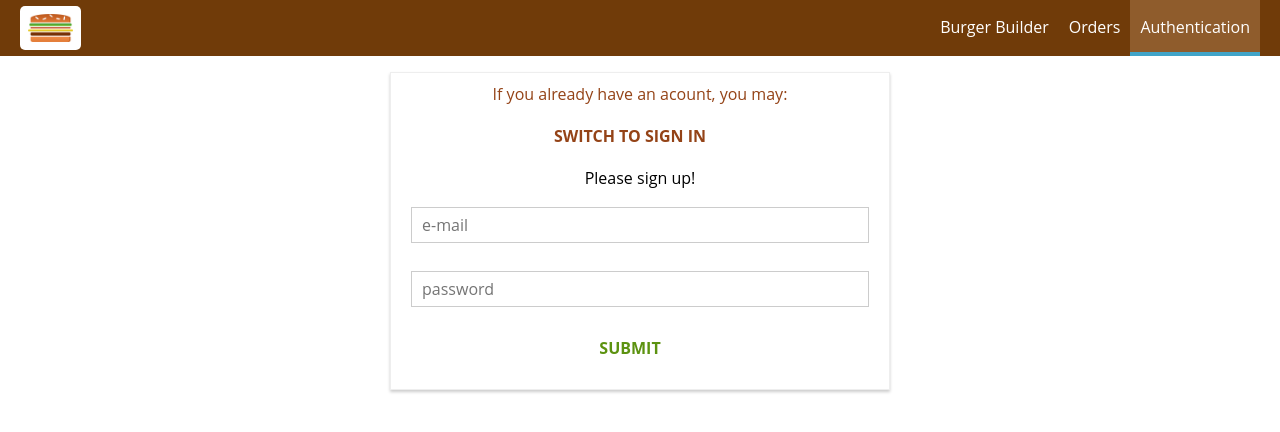
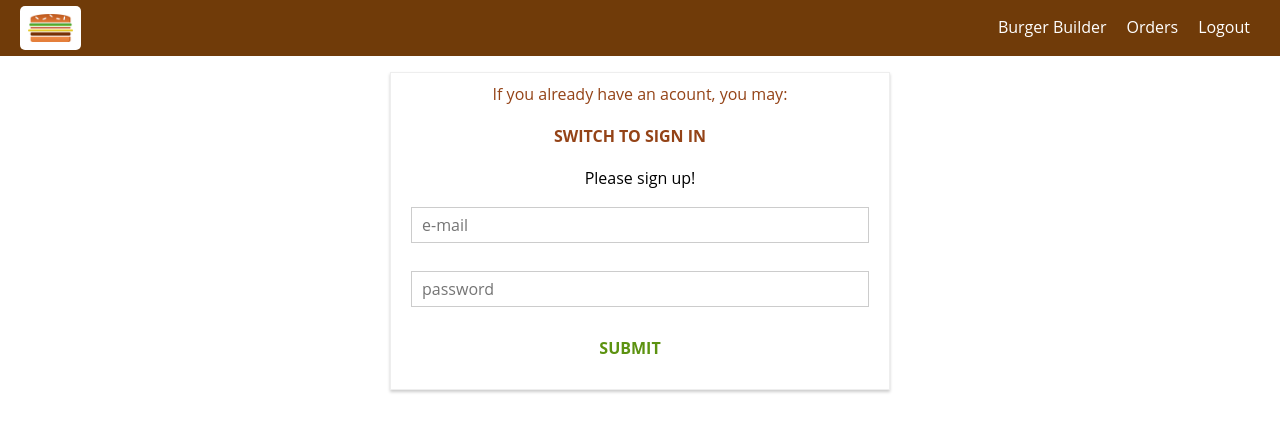
Before and after one commit to footios/burger-redux-15, a React (Create React App) app: page /auth in a window 1280 px wide. Shown: the top 432 px of the page. Built offline with nearby package versions, Linux system fonts and the light colour scheme.

Commit message:
256. Logout link added

```diff
--- a/src/components/Navigation/NavigationItems/NavigationItems.js
+++ b/src/components/Navigation/NavigationItems/NavigationItems.js
@@ -1,8 +1,8 @@
-import React from "react";
-import classes from "./NavigationItems.module.css";
-import NavigationItem from "./NavigationItem/NavigationItem";
+import React from 'react';
+import classes from './NavigationItems.module.css';
+import NavigationItem from './NavigationItem/NavigationItem';
 
-const navigationItems = props => {
+const navigationItems = (props) => {
 	return (
 		// Because the 'active' attribute is a boolean value
 		// we don't need to set active={true}
@@ -10,15 +10,15 @@
 
 		// Now we no longer need to pass that info so we removed 'active'
 		<ul className={classes.NavigationItems}>
-      <NavigationItem link="/" exact >
+			<NavigationItem link="/" exact>
 				Burger Builder
 			</NavigationItem>
-      <NavigationItem link="/orders" >
-        Orders
-      </NavigationItem>
-      <NavigationItem link="/auth" >
-        Authentication
-      </NavigationItem>
+			<NavigationItem link="/orders">Orders</NavigationItem>
+			{props.isAuthenticated ? (
+				<NavigationItem link="/auth">Authentication</NavigationItem>
+			) : (
+				<NavigationItem link="/logout">Logout</NavigationItem>
+			)}
 		</ul>
 	);
 };
--- a/src/components/Navigation/SideDrawer/SideDrawer.js
+++ b/src/components/Navigation/SideDrawer/SideDrawer.js
@@ -24,7 +24,7 @@
           <Logo />
         </div>
         <nav>
-          <NavigationItems />
+          <NavigationItems isAuthenticated={props.isAuth} />
         </nav>
       </div>
     </Eject>
--- a/src/components/Navigation/Toolbar/Toolbar.js
+++ b/src/components/Navigation/Toolbar/Toolbar.js
@@ -13,7 +13,7 @@
         <Logo />
       </div>
       <nav className={classes.DesktopOnly}>
-        <NavigationItems />
+        <NavigationItems  isAuthenticated={props.isAuth} />
       </nav>
     </header>
   );
--- a/src/hoc/Layout/Layout.js
+++ b/src/hoc/Layout/Layout.js
@@ -3,6 +3,7 @@
 import classes from "./Layout.module.css";
 import Toolbar from "../../components/Navigation/Toolbar/Toolbar";
 import SideDrawer from "../../components/Navigation/SideDrawer/SideDrawer";
+import { connect } from 'react-redux'
 
 // We moved Layout to hoc because it wraps the BurgerBuilder
 // in the App comp.
@@ -33,7 +34,7 @@
   render() {
     return (
       <Eject>
-        <Toolbar DrawerToggleClicked={this.sideDrawerToggleHandler} />
+        <Toolbar isAuth={this.props.isAuthenticated} DrawerToggleClicked={this.sideDrawerToggleHandler} />
         <SideDrawer
           open={this.state.showSideDrawer}
           closed={this.sideDrawerClosedHandler}
@@ -44,4 +45,10 @@
   }
 }
 
-export default Layout;
+const mapStateToProps = state => {
+  return {
+    isAuthenticated: state.auth.token !== null
+  }
+}
+
+export default connect(mapStateToProps)(Layout);
```
Lines whose indentation alone changed are shown as unchanged.
